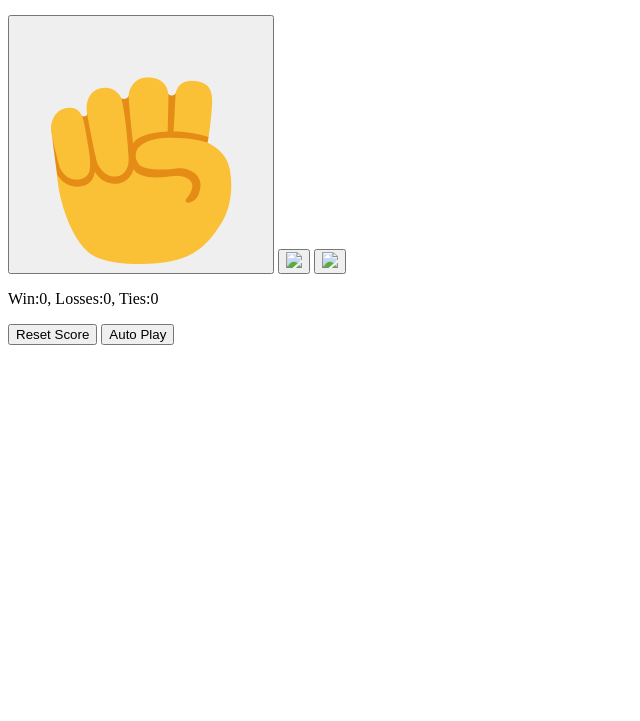
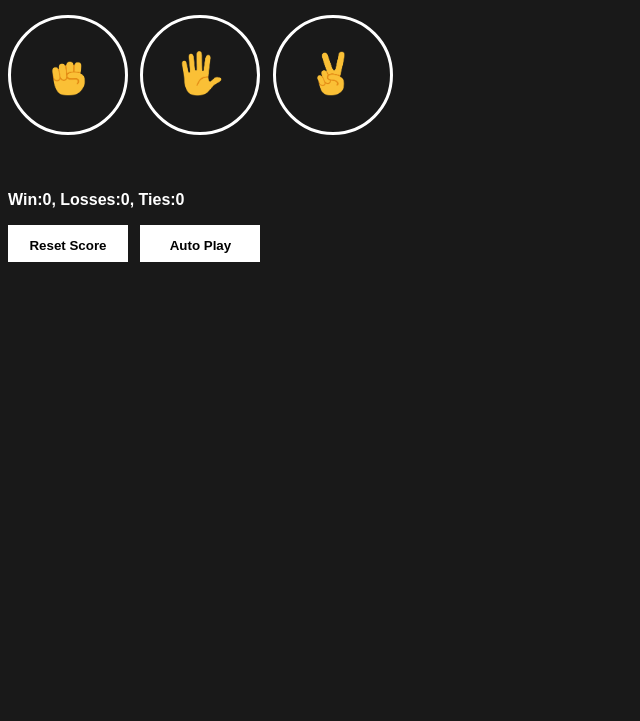
Before and after one commit to aaaamod/StratetigicChoiceSimulator, a plain HTML site: page index.html in a window 1280 px wide. Shown: the part 79-800 px from the top of the page, without its empty margins (0-640 px from the left). Drawn offline with Linux system fonts and the light colour scheme; the site is published under a folder, as on GitHub Pages, so addresses that start at the root find nothing.

Commit message:
add changes

```diff
--- a/index.html
+++ b/index.html
@@ -2,7 +2,7 @@
 <html>
 <head>
   <title>Rock papper scissors</title>
-  <link rel="stylesheet" href="/12-rock-paper.css">
+  <link rel="stylesheet" href="./12-rock-paperr.css">
 </head>
 <body>
   <p style="font-size: 30px; margin-top: 30px;">Rock Paper Scissors</p>
@@ -14,13 +14,13 @@
   <button onclick="
 
   " class="js-Paper-Button">
-<img src="/svgImages/paper-emoji.png" >
+<img src="./svgImages/paper-emoji.png" >
 </button>
 
   <button onclick="
 
   " class="js-Scissor-Button">
-<img src="/svgImages/scissor-emoji.png" >
+<img src="./svgImages/scissor-emoji.png" >
 </button>
 
   <!--<p class="js-situation"></p>-->
```
Also changed, not shown: 12-rock-paperr.css (renamed from 12-rock-paper.css).
